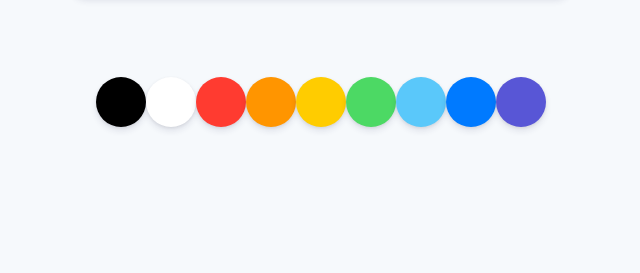
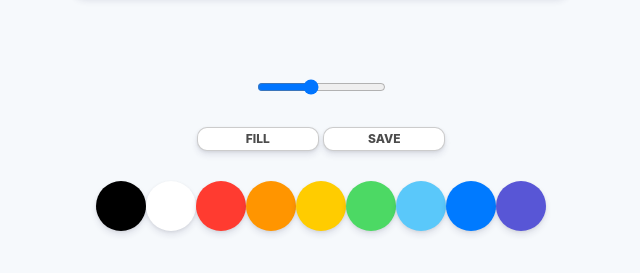
Before and after one commit to hmu332233/study.paintjs, a plain HTML site: page index.html in a window 1280 px wide. Shown: the part 553-826 px from the top of the page, without its empty margins (319-959 px from the left). Before the commit the page ends 800 px from the top, so only its background shows below. Drawn offline with Linux system fonts and the light colour scheme.

Commit message:
feat: range, button ui 추가

```diff
--- a/index.html
+++ b/index.html
@@ -9,6 +9,13 @@
 <body>
   <canvas id="jsCanvas" class="canvas"></canvas>
   <div class="controls">
+    <div class="controls__range">
+      <input type="range" id="jsRange" min="0.1" max="5" value="2.5" steps="0.1" />
+    </div>
+    <div class="controls__btns">
+      <button id="jsMode">Fill</button>
+      <button id="jsSave">Save</button>
+    </div>
     <div class="controls__colors">
       <div class="controls__color" style="background-color:rgb(0, 0, 0)"></div>
       <div class="controls__color" style="background-color:rgb(255,255,255)"></div>
--- a/styles.css
+++ b/styles.css
@@ -6,6 +6,7 @@ body {
   flex-direction: column;
   align-items: center;
   padding-top: 50px;
+  padding-bottom: 50px;
 }
 
 .canvas {
@@ -18,6 +19,33 @@ body {
 
 .controls {
   margin-top: 80px;
+  display: flex;
+  flex-direction: column;
+  align-items: center;
+}
+
+.controls .controls__btns {
+  margin-bottom: 30px;
+}
+
+.controls__btns button {
+  all: unset;
+  cursor: pointer;
+  background-color: white;
+  padding: 5px 20px;
+  width: 80px;
+  text-align: center;
+  border-radius: 10px;
+  box-shadow: 0 4px 6px rgba(50, 50, 93, 0.11), 0 1px 3px rgba(0, 0, 0, 0.08);
+  border: 1px solid rgba(0, 0, 0, 0.2);
+  color: rgba(0, 0, 0, 0.7);
+  text-transform: uppercase;
+  font-weight: 800;
+  font-size: 12px;;
+}
+
+.controls__btns button:active {
+  transform: scale(0.98);
 }
 
 .controls .controls__colors {
@@ -31,3 +59,7 @@ body {
   border-radius: 25px;
   cursor: pointer;
 }
+
+.controls .controls__range {
+  margin-bottom: 30px;
+}
```
